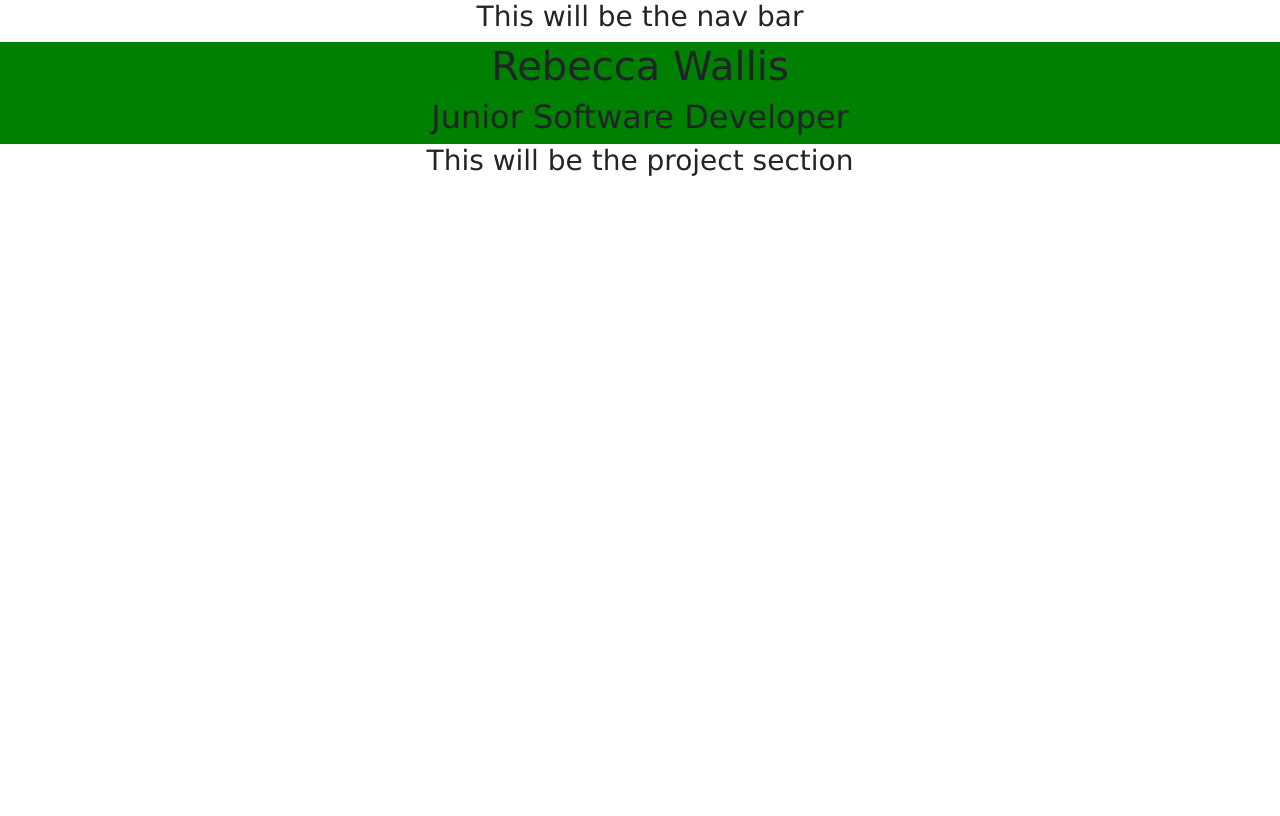
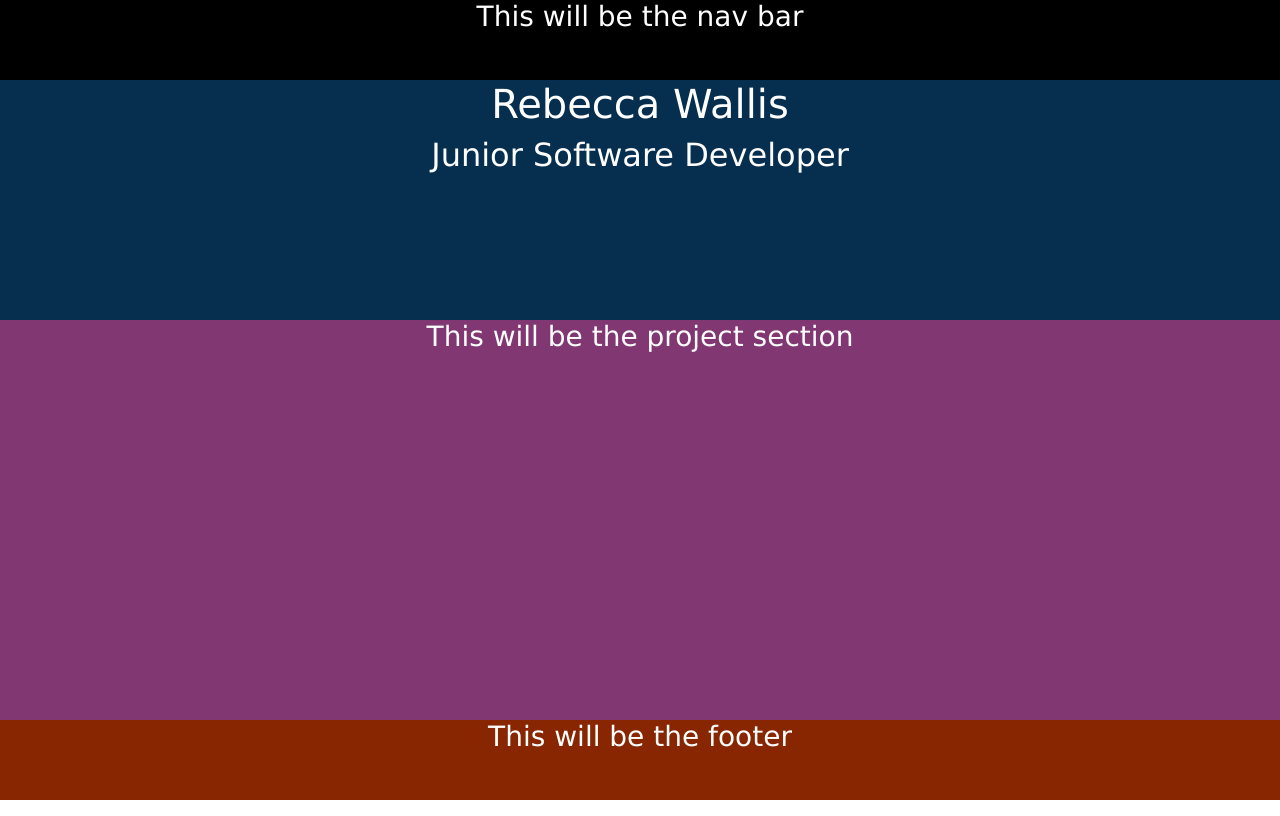
Before and after one commit to bex9119/portfolio, a React (Vite) app: page / in a window 1280 px wide. Built offline with nearby package versions, Linux system fonts and the light colour scheme.

Commit message:
add basic layout

```diff
--- a/src/App.css
+++ b/src/App.css
@@ -1,8 +1,5 @@
 #root {
   text-align: center;
   font-family: 'Lucida Sans', 'Lucida Sans Regular', 'Lucida Grande', 'Lucida Sans Unicode', Geneva, Verdana, sans-serif;
+  color: white;
 }
-
-.header-container {
-  background-color: green;
-}
--- a/src/App.jsx
+++ b/src/App.jsx
@@ -4,17 +4,28 @@ import Header from './Components/Header';
 import ProjectBody from './Components/ProjectBody';
 import Footer from './Components/Footer';
 import NavBar from './Components/NavBar';
+import { Col, Container, Row } from 'react-bootstrap';
 
 function App() {
 
   return (
     <>
-      <NavBar/>
-      <Header />
-      <ProjectBody />
-      <Footer/>
+      <Container fluid className="mb-3">
+        <Row style={{ height: "10vh", background: 'black'}}>
+          <NavBar />
+        </Row>
+        <Row style={{ height: "30vh", background: '#062F4F' }}>
+          <Header />
+        </Row>
+        <Row style={{ height: "50vh", background: '#813772' }}>
+          <ProjectBody />
+        </Row>
+        <Row style={{ height: "10vh", background: '#882601' }}>
+          <Footer />
+        </Row>
+      </Container>
     </>
-  )
+  );
 }
 
 export default App
--- a/src/Components/Footer.jsx
+++ b/src/Components/Footer.jsx
@@ -1,5 +1,5 @@
 const Footer = () => {
-    <h3>This will be the footer</h3>
+    return <h3>This will be the footer</h3>
 }
 
 export default Footer
--- a/src/Components/Header.jsx
+++ b/src/Components/Header.jsx
@@ -2,7 +2,7 @@ import { Container, Row } from "react-bootstrap"
 
 const Header = () => {
     return (
-      <Container fluid className="header-container">
+      <Container fluid >
         <Row>
           <h1>Rebecca Wallis</h1>
         </Row>
```
